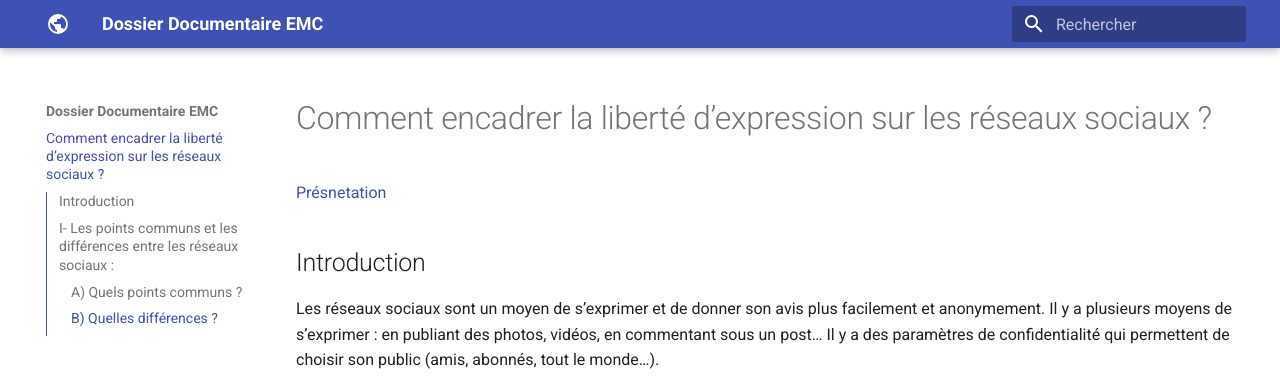
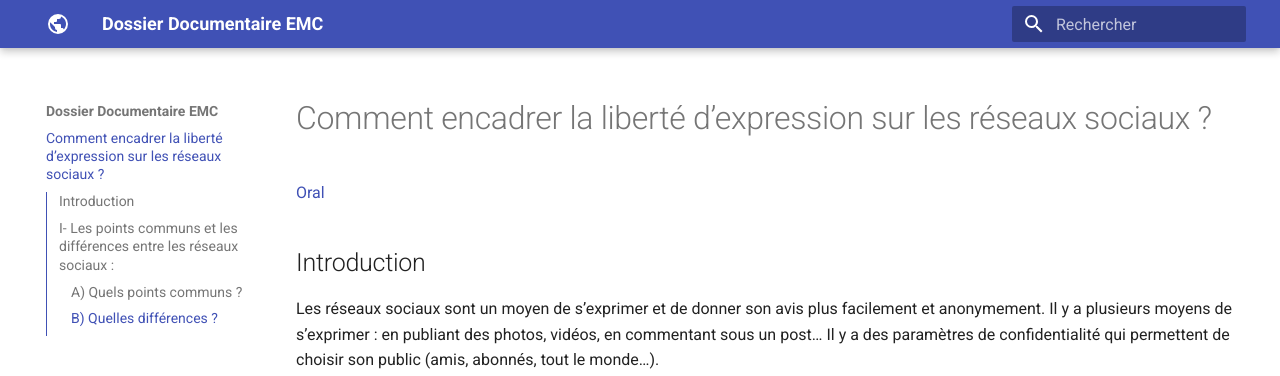
Before and after one commit to kangapi/EMC, an MkDocs documentation site: the page built from docs/index.md, in a window 1280 px wide and 1082 px high. Shown: the top 376 px of the window. Built offline with MkDocs 1.6.1 and Material for MkDocs 9.7.7, drawn with Linux system fonts in a browser that asks for light colours.

Commit message:
Update index.md

```diff
--- a/docs/index.md
+++ b/docs/index.md
@@ -1,6 +1,6 @@
 # Comment encadrer la liberté d’expression sur les réseaux sociaux ?
 
-[Présnetation](../Quenouille.odp)
+[Oral](https://github.com/kangapi/EMC/raw/main/Quenouille.odp)
 
 ## Introduction
 
```
